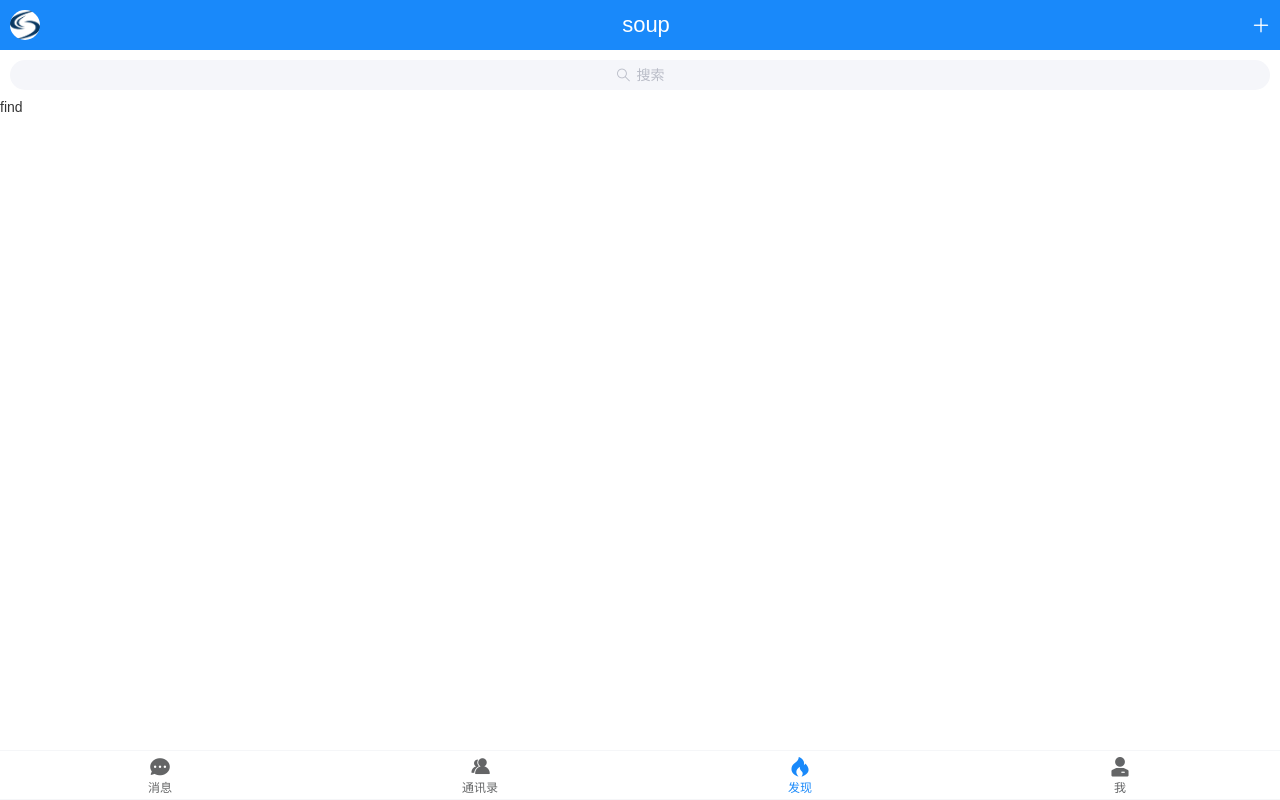
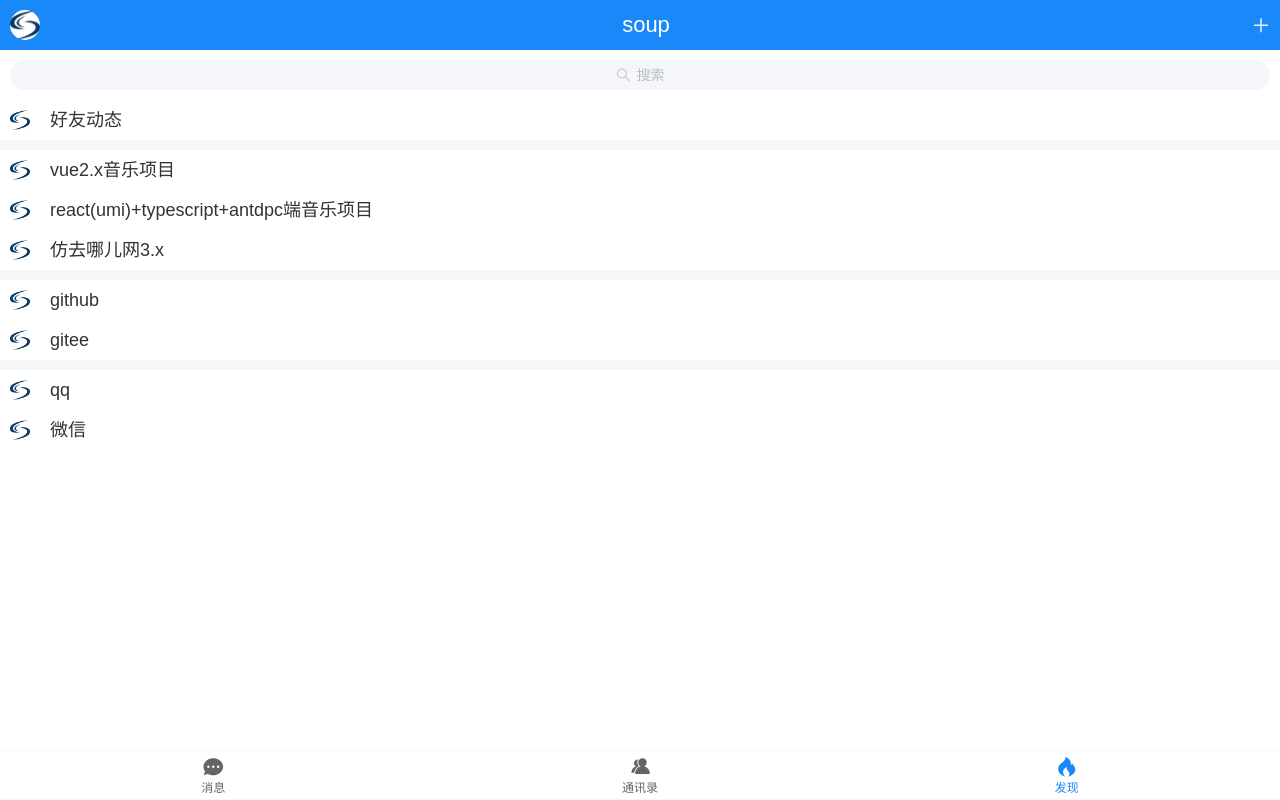
Before and after one commit to soupJian/soup, a Vue app: page /#/find in a window 1280 px wide. Built offline with nearby package versions, Linux system fonts and the light colour scheme.

Commit message:
feat:页面基本构造

```diff
--- a/src/main.js
+++ b/src/main.js
@@ -15,7 +15,9 @@
   NavBar,
   Checkbox,
   Tabbar, TabbarItem,
-  Icon
+  Icon,
+  IndexBar, IndexAnchor,
+  Popup
 } from 'vant'
 
 app.use(Button)
@@ -26,3 +28,6 @@
 app.use(Tabbar)
 app.use(TabbarItem)
 app.use(Icon)
+app.use(IndexBar)
+app.use(IndexAnchor)
+app.use(Popup)
--- a/src/views/Index/Chat.vue
+++ b/src/views/Index/Chat.vue
@@ -3,7 +3,7 @@
 </template>
 <script>
 import { reactive, toRefs } from 'vue'
-import List from '@/components/List.vue'
+import List from './components/List'
 export default {
   components:{
     List
--- a/src/views/Index/Find.vue
+++ b/src/views/Index/Find.vue
@@ -1,3 +1,69 @@
 <template>
-  find
+<div class="find">
+  <div class="block">
+    <div class='item'>
+      <img src="../../assets/img/logo.jpg" alt="">
+      <span>好友动态</span>
+    </div>
+  </div>
+  <div class="block">
+    <div class='item'>
+      <img src="../../assets/img/logo.jpg" alt="">
+      <span>vue2.x音乐项目</span>
+    </div>
+    <div class='item'>
+      <img src="../../assets/img/logo.jpg" alt="">
+      <span>react(umi)+typescript+antdpc端音乐项目</span>
+    </div>
+    <div class='item'>
+      <img src="../../assets/img/logo.jpg" alt="">
+      <span>仿去哪儿网3.x</span>
+    </div>
+  </div>
+  <div class="block">
+    <div class='item'>
+      <img src="../../assets/img/logo.jpg" alt="">
+      <span>github</span>
+    </div>
+    <div class='item'>
+      <img src="../../assets/img/logo.jpg" alt="">
+      <span>gitee</span>
+    </div>
+  </div>
+  <div class="block">
+    <div class='item'>
+      <img src="../../assets/img/logo.jpg" alt="">
+      <span>qq</span>
+    </div>
+    <div class='item'>
+      <img src="../../assets/img/logo.jpg" alt="">
+      <span>微信</span>
+    </div>
+  </div>
+</div>
+
+
 </template>
+<style lang="less" scoped>
+.find{
+  background: #F5F6FA;
+}
+.block{
+  margin-bottom: 10px;
+  .item{
+    padding: 10px;
+    display: flex;
+    align-items: center;
+    background: #fff;
+    img{
+      width: 20px;
+      height: 20px;
+      border-radius: 5px;
+    }
+    span{
+      margin-left: 20px;
+      font-size: 18px;
+    }
+  }
+}
+</style>
--- a/src/views/Index/Friends.vue
+++ b/src/views/Index/Friends.vue
@@ -1,3 +1,57 @@
 <template>
-  friends
+  <van-index-bar :index-list="indexList">
+  <van-index-anchor index="1">标题1</van-index-anchor>
+  <div class='item'>
+    <img src="../../assets/img/logo.jpg" alt="">
+    <span>张三</span>
+  </div>
+  <van-index-anchor index="2">标题2</van-index-anchor>
+  <div class='item'>
+    <img src="../../assets/img/logo.jpg" alt="">
+    <span>张三</span>
+  </div><div class='item'>
+    <img src="../../assets/img/logo.jpg" alt="">
+    <span>张三</span>
+  </div><div class='item'>
+    <img src="../../assets/img/logo.jpg" alt="">
+    <span>张三</span>
+  </div><div class='item'>
+    <img src="../../assets/img/logo.jpg" alt="">
+    <span>张三</span>
+  </div><div class='item'>
+    <img src="../../assets/img/logo.jpg" alt="">
+    <span>张三</span>
+  </div><div class='item'>
+    <img src="../../assets/img/logo.jpg" alt="">
+    <span>张三</span>
+  </div>
+</van-index-bar>
 </template>
+<script>
+export default {
+   setup() {
+      return {
+        indexList: [1, 2, 3, 4, 5, 6, 7, 8, 9, 10],
+      };
+  },
+}
+</script>
+<style lang="less" scoped>
+/deep/.van-index-anchor{
+  background: #F5F6FA;
+}
+.item{
+  padding: 10px;
+  display: flex;
+  align-items: center;
+  img{
+    width: 30px;
+    height: 30px;
+    border-radius: 5px;
+  }
+  span{
+    margin-left: 20px;
+    font-size: 18px;
+  }
+}
+</style>
--- a/src/views/Index/Index.vue
+++ b/src/views/Index/Index.vue
@@ -5,7 +5,6 @@
   <van-tabbar-item name="chat" icon="chat" to="/chat">消息</van-tabbar-item>
   <van-tabbar-item name="friends" icon="friends" to="/friends">通讯录</van-tabbar-item>
   <van-tabbar-item name="find" icon="fire" to="/find">发现</van-tabbar-item>
-  <van-tabbar-item name="me" icon="manager" to="/me">我</van-tabbar-item>
 </van-tabbar>
 </template>
 <script>
--- a/src/components/List.vue
+++ b/src/views/Index/components/List.vue
@@ -24,7 +24,7 @@
 }
 </script>
 <style lang="less" scoped>
-@import '../assets/css/mixins.less';
+@import '../../../assets/css/mixins.less';
 .item{
   display: flex;
   padding: 10px 20px;
@@ -35,7 +35,7 @@
   .des{
     min-width: 0;
     flex: 1;
-    padding-left: 5px;
+    padding-left: 10px;
     display: flex;
     flex-direction: column;
     justify-content: space-around;
@@ -44,6 +44,12 @@
       justify-content: space-between;
       .des-name,.des-description{
         .ellipsis()
+      }
+      .des-name{
+        font-size: 16px;
+      }
+      .des-description{
+        font-size: 12px;
       }
       .des-bradge{
         width: 15px;
--- a/src/views/Index/components/Mheader.vue
+++ b/src/views/Index/components/Mheader.vue
@@ -1,7 +1,6 @@
 <template>
   <div class="title">
-    <img src="../../../assets/img/logo.jpg
-    " alt="">
+    <img src="../../../assets/img/logo.jpg" @click="toUser" alt="">
     <span>{{title}}</span>
     <van-icon name="plus" size="18" color="#fff"/>
   </div>
@@ -26,8 +25,12 @@
     const toSearch = () => {
       router.push('/search')
     }
+    const toUser = () =>{
+      router.push('/user')
+    }
     return{
-      toSearch
+      toSearch,
+      toUser
     }
   }
 }
```
Also changed, not shown: src/router/index.js (+4 -4 lines), src/views/user/User.vue (renamed from src/views/Index/Me.vue).
